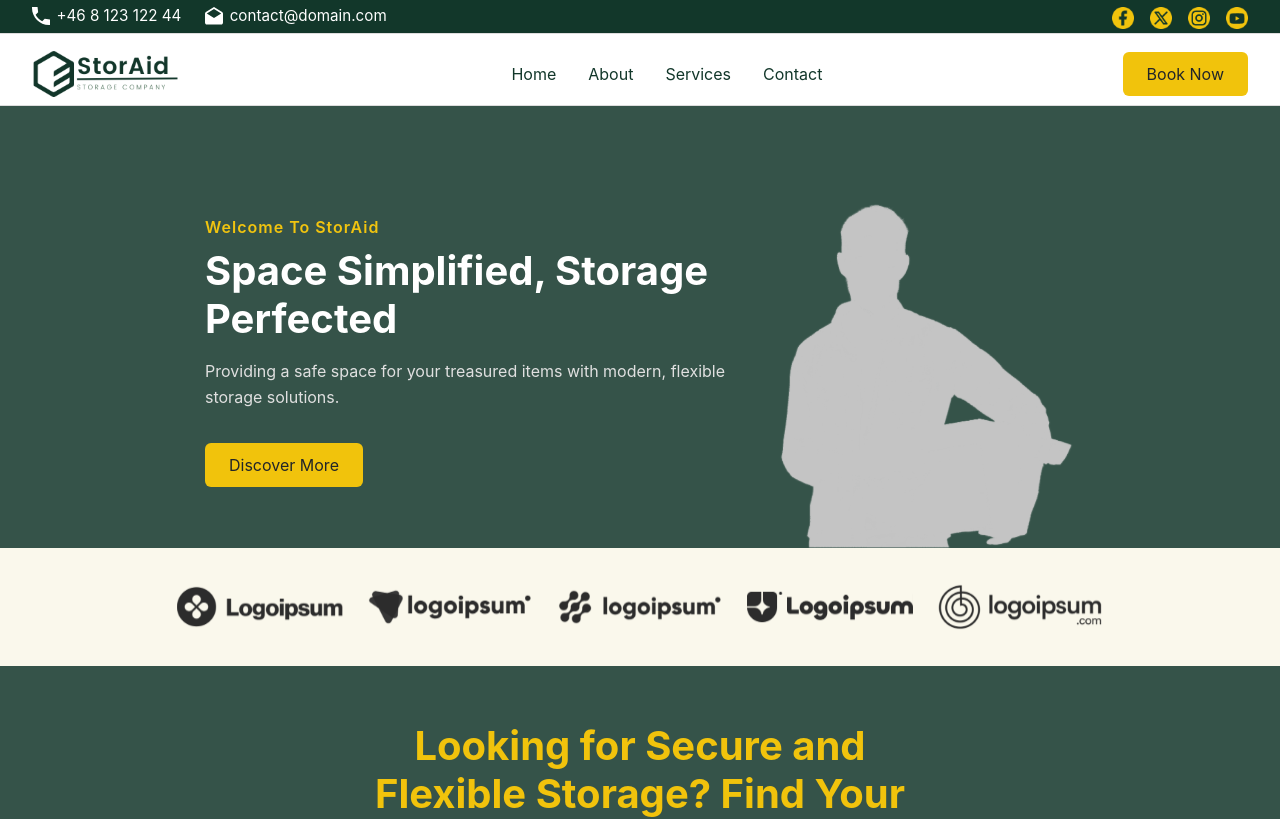
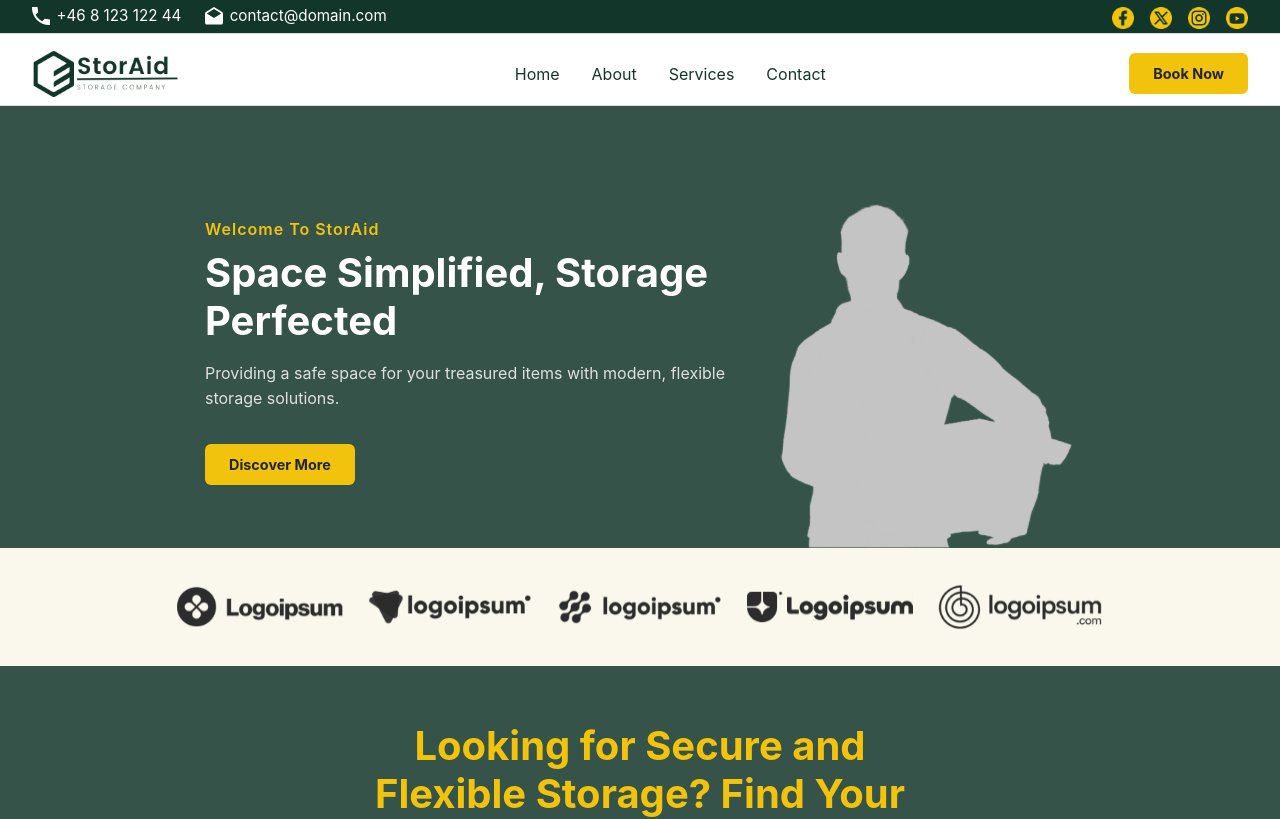
Before and after one commit to Pieplow/storaid-assignment-react, a React (Vite) app: page / in a window 1280 px wide. Shown: the top 819 px of the page. Built offline with nearby package versions, Linux system fonts and the light colour scheme.

Commit message:
added bold to buttons

```diff
--- a/src/generics/Button.css
+++ b/src/generics/Button.css
@@ -1,6 +1,8 @@
 .btn {
   background-color: var(--color-accent);
   color: var(white);
+  font-weight: var(--font-weight-bold, 700);
+  font-size: 0.9rem;
   padding: 10px 24px;
   border: none;
   border-radius: 6px;
```
